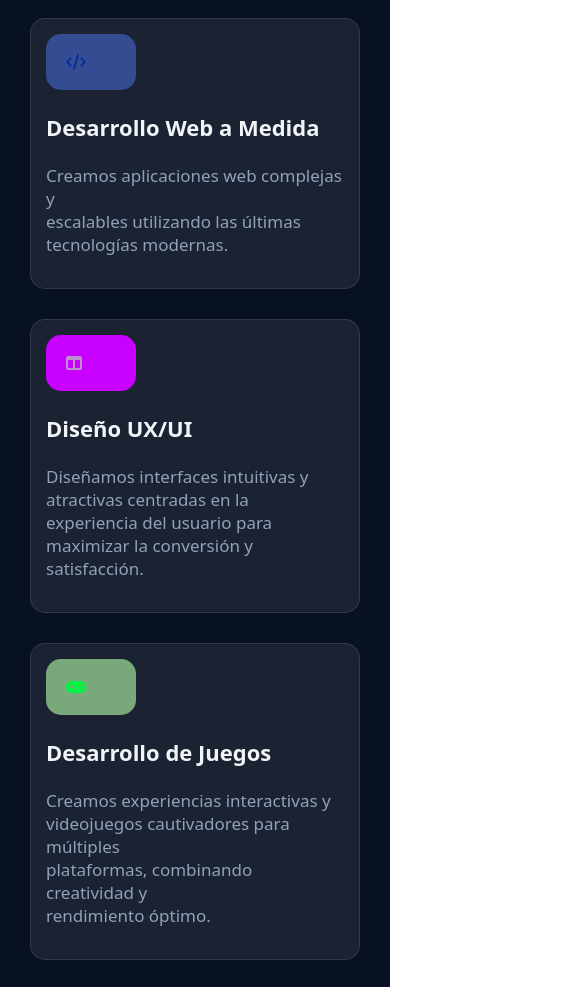
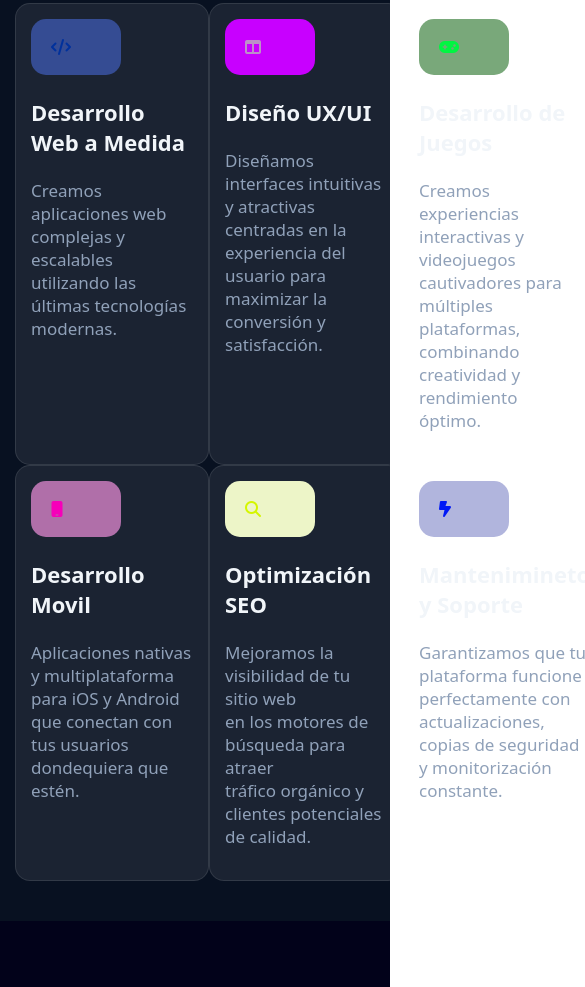
Before and after one commit to Oarteaga17/DEVNOVA, a plain HTML site: page index.html in a window 390 px wide. Shown: the part 1153-2140 px from the top of the page, 585 px wide, since content can reach past the window. Drawn offline with Linux system fonts and the light colour scheme.

Commit message:
Carrusel de la sección de Servicios

```diff
--- a/css/index.css
+++ b/css/index.css
@@ -189,12 +189,11 @@
     font-size: 30px;
 }
 
-.contenedor_servicios {
+.slider-container {
     display: flex;
-    flex-direction: row;
-    gap: 30px;
-    padding: 15px;
-    margin-left: 200px;
+    flex-wrap: wrap;
+    gap: 25px;
+    padding: 20px;
 }
 
 
@@ -202,7 +201,7 @@
 #desarrollo_web {
     background-color: rgba(255, 255, 255, 0.08);
     border: 1px solid rgba(255, 255, 255, 0.1);
-    width: 400px;
+    width: 500px;
     height: 250px;
     padding: 15px;
     border-radius: 15px;
@@ -211,7 +210,7 @@
 #Diseño_UX-UI {
     background-color: rgba(255, 255, 255, 0.08);
     border: 1px solid rgba(255, 255, 255, 0.1);
-    width: 400px;
+    width: 500px;
     height: 250px;
     padding: 15px;
     border-radius: 15px;
@@ -220,7 +219,7 @@
 #Diseño_de_Juegos {
     background-color: rgba(255, 255, 255, 0.08);
     border: 1px solid rgba(255, 255, 255, 0.1);
-    width: 400px;
+    width: 500px;
     height: 250px;
     padding: 15px;
     border-radius: 15px;
@@ -229,7 +228,7 @@
 #Desarrollo_Movil {
     background-color: rgba(255, 255, 255, 0.08);
     border: 1px solid rgba(255, 255, 255, 0.1);
-    width: 400px;
+    width: 500px;
     height: 250px;
     padding: 15px;
     border-radius: 15px;
@@ -238,7 +237,7 @@
 #Optmizacion_SEO {
     background-color: rgba(255, 255, 255, 0.08);
     border: 1px solid rgba(255, 255, 255, 0.1);
-    width: 400px;
+    width: 500px;
     height: 250px;
     padding: 15px;
     border-radius: 15px;
@@ -247,7 +246,7 @@
 #Mantenimiento_Soporte {
     background-color: rgba(255, 255, 255, 0.08);
     border: 1px solid rgba(255, 255, 255, 0.148);
-    width: 400px;
+    width: 500px;
     height: 250px;
     padding: 15px;
     border-radius: 15px;
@@ -564,6 +563,9 @@
     font-size: 30px;
 }
 
+/*=============================
+RANGO DE 1400PX
+===============================*/
 @media (max-width: 1400px) {
     header {
         position: sticky;
@@ -593,7 +595,7 @@
 
 /*
 ============
-RANGO DE  1400PX
+RANGO DE  1900PX
 ==============
 */
 
@@ -609,7 +611,7 @@
 
 /*
 ==========================
-RANGO DE LAPTOPS (Max 1200px)
+(Max 1200px)
 ==========================
 */
 @media (max-width: 1200px) {
@@ -637,8 +639,7 @@
 
     .contenedor_servicios {
         margin-left: 0;
-        justify-content: center;
-        flex-wrap: wrap;
+
     }
 
     .title_portafolio {
@@ -675,10 +676,13 @@
 }
 
 /*============
-992px
+ RANGO DE 992px
 ===============*/
 @media (max-width: 992px) {
 
+/*=========================
+MENÚ DE NAVEGACIÓN HAMBURGUESA
+/*=========================
     /* 1. Hacemos aparecer la hamburguesa */
     .hamburguesa {
         display: flex;
@@ -719,6 +723,9 @@
         /* Desaparece la barra del medio */
     }
 
+    /*===========================
+    ============================*/
+
     h2 {
         font-size: 35px;
     }
@@ -751,15 +758,42 @@
         box-sizing: border-box;
     }
 
+    /* 1. ESTA ES TU NUEVA PISTA DEL CARRUSEL */
+    .slider-container {
+        display: flex;
+        flex-direction: row;
+        flex-wrap: nowrap; /* Evita que bajen a la siguiente línea */
+        overflow-x: auto; /* Activa el scroll horizontal */
+        scroll-snap-type: x mandatory; /* Activa el "imán" */
+        gap: 20px;
+        padding-bottom: 20px; /* Espacio para que no se corte la sombra si tienen */
+
+        /* Oculta la barra de scroll para que se vea como app nativa */
+        scrollbar-width: none;
+    }
+
+    .slider-container::-webkit-scrollbar {
+        display: none;
+    }
+
+    /* 2. TAMAÑO DE LAS TARJETAS EN TABLETS (992px y 768px) */
+    .tarjeta-servicio {
+        flex: 0 0 45%; /* Ocupan un poco menos de la mitad */
+        scroll-snap-align: center; /* Se centran al soltar el scroll */
+        /* Eliminamos los width: 100% que tenías por ahí */
+    }
+
+
     #desarrollo_web,
     #Diseño_UX-UI,
     #Diseño_de_Juegos,
     #Desarrollo_Movil,
     #Optmizacion_SEO,
     #Mantenimiento_Soporte {
-        width: 45%;
+        width: 90%;
         height: auto;
     }
+
 
 
     .footer,
@@ -838,8 +872,7 @@
     /* 2. Transformamos la lista de enlaces en un panel lateral oculto */
     .enlaces {
         position: fixed;
-        top: 12%;
-        right: -100%;
+        top: 10%;
         /* Lo escondemos fuera de la pantalla a la derecha */
         width: 30%;
         /* Le damos un ancho decente para el celular */
@@ -896,6 +929,11 @@
     textarea {
         width: 100%;
         box-sizing: border-box;
+    }
+
+    .contenedor_servicios{
+        display: flex;
+        flex-direction: row;
     }
 
     #desarrollo_web,
```
